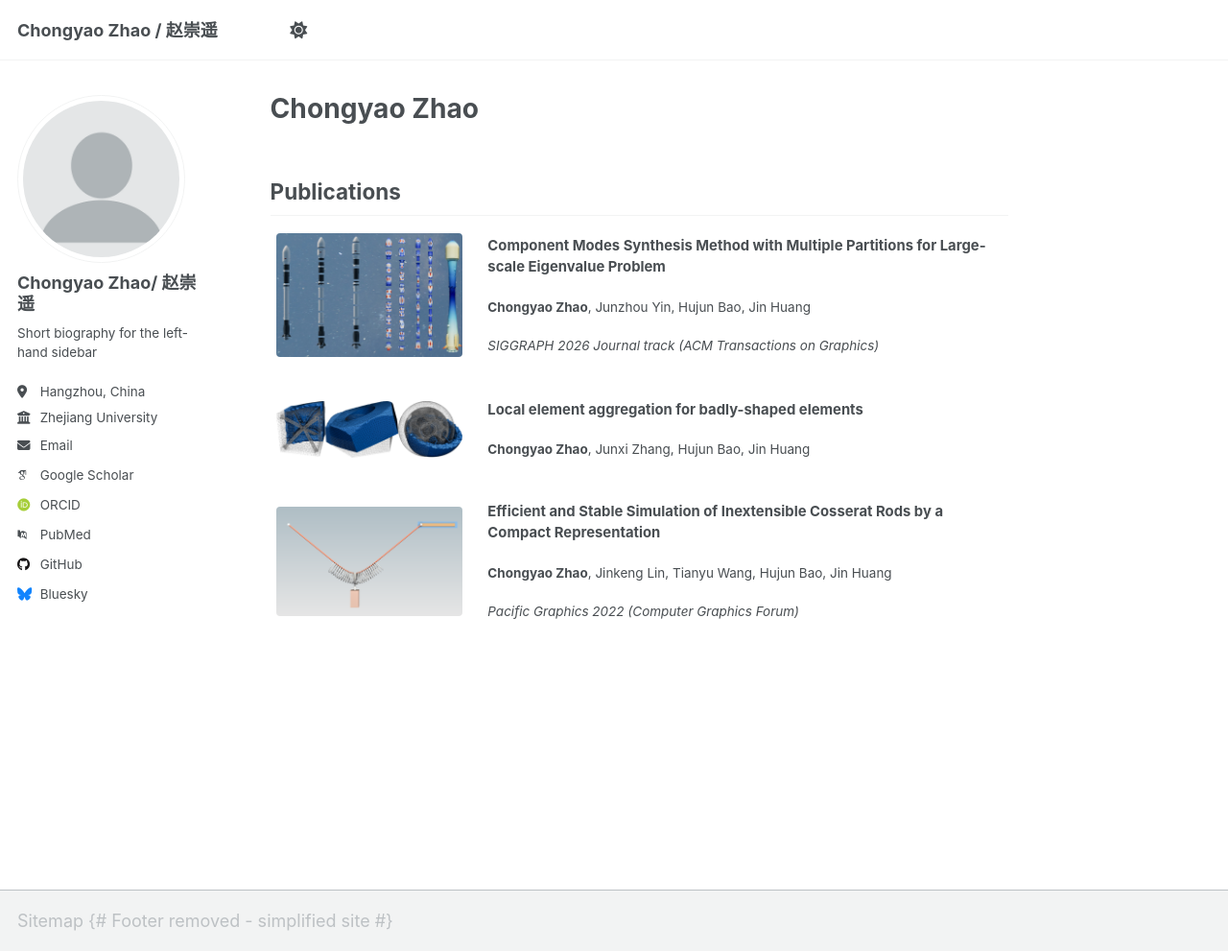
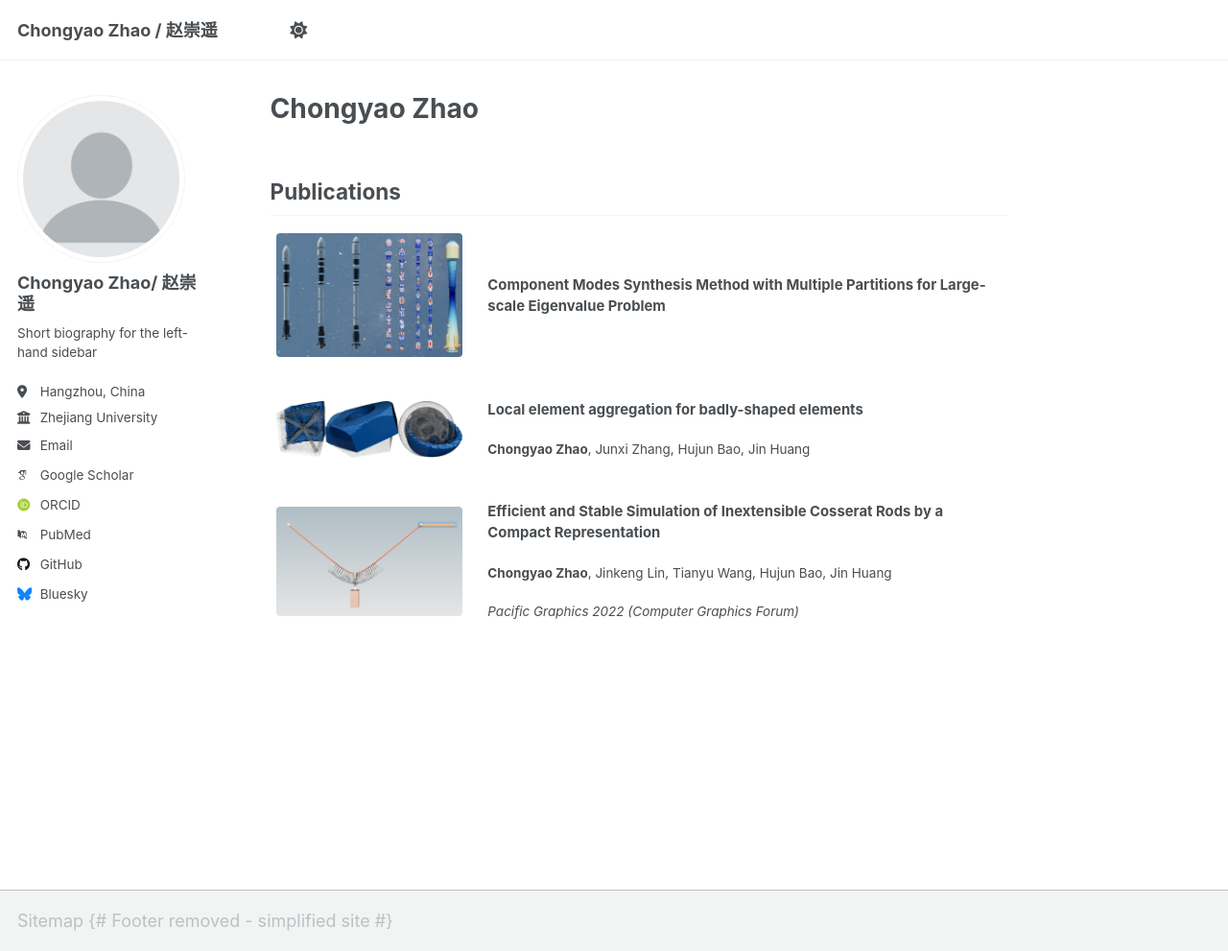
Before and after one commit to Chongyao/chongyao.github.io, a Jekyll site: the page built from _pages/about.md, in a window 1280 px wide and 991 px high. Shown: the whole window at 96% size. Built offline with Jekyll 4.4.1, drawn with Linux system fonts in a browser that asks for light colours; some web fonts are replaced; a script that is not in the unit is left out.

Commit message:
Hide author and venue information for CMS paper

```diff
--- a/_pages/about.md
+++ b/_pages/about.md
@@ -13,9 +13,8 @@ author_profile: true
 <img width="200" src="{{ '/images/papers/component-modes.png' | relative_url }}" style="border-radius: 4px;" />
 </td>
 <td style="vertical-align: middle; border: none;">
-<strong style="font-size: 1.1em;">Component Modes Synthesis Method with Multiple Partitions for Large-scale Eigenvalue Problem</strong><br /><br />
-<strong>Chongyao Zhao</strong>, Junzhou Yin, Hujun Bao, Jin Huang<br /><br />
-<em>SIGGRAPH 2026 Journal track (ACM Transactions on Graphics)</em>
+<strong style="font-size: 1.1em;">Component Modes Synthesis Method with Multiple Partitions for Large-scale Eigenvalue Problem</strong>
+
 </td>
 </tr>
 </table>
```
